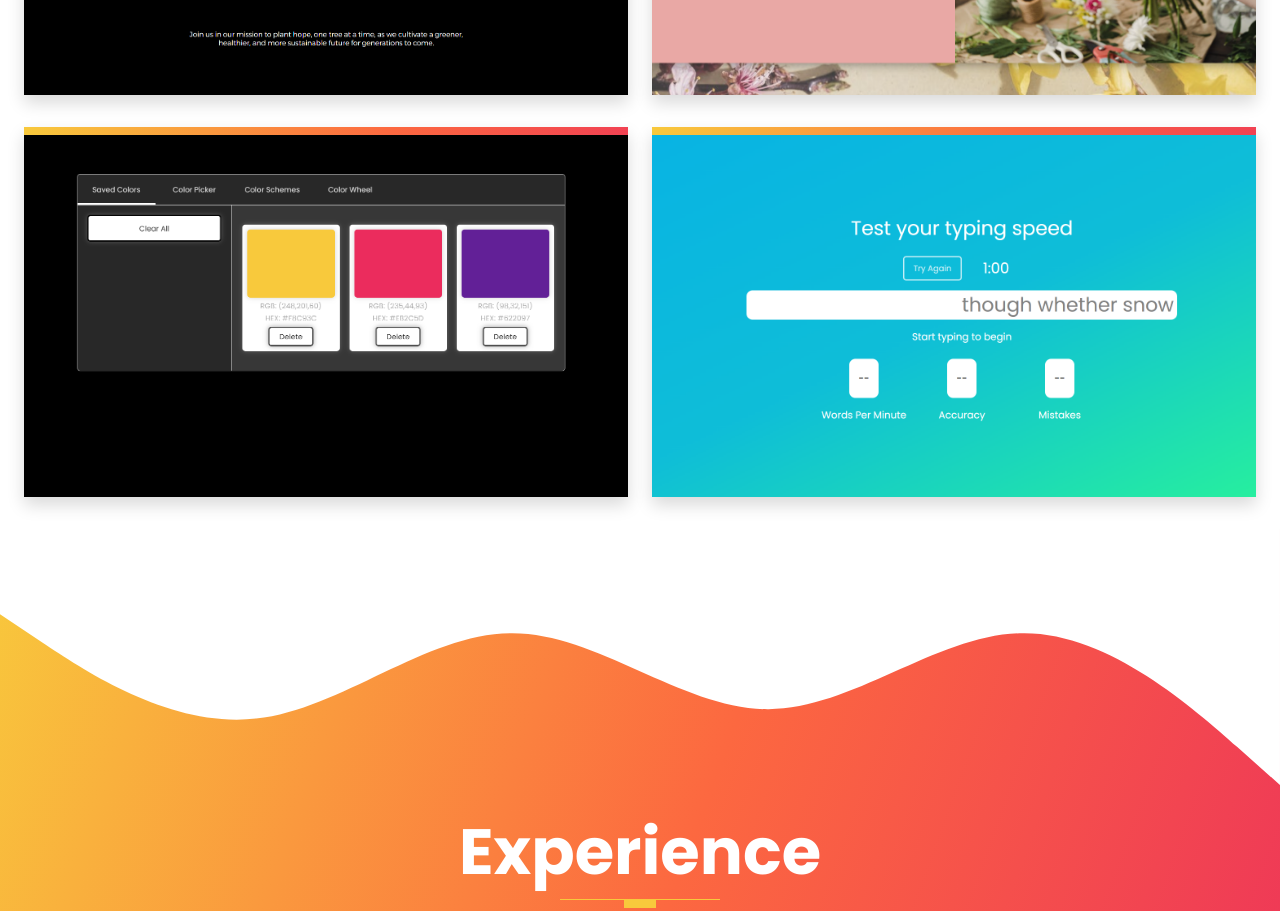
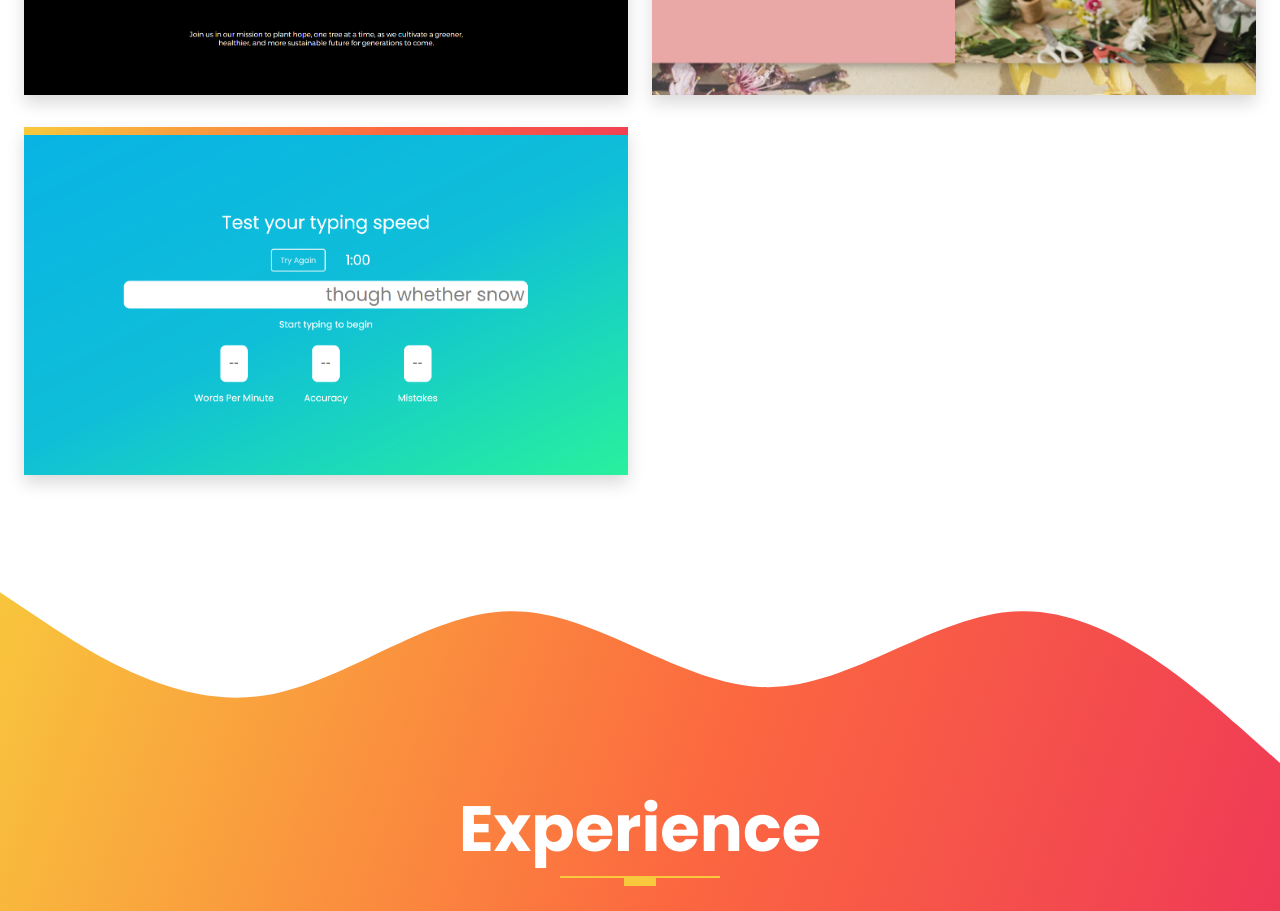
Before and after one commit to mhayakawa1/portfolio-3, a website: page index.html in a window 1280 px wide. Shown: the part 1720-2631 px from the top of the page. Drawn offline with nearby package versions, Linux system fonts and the light colour scheme; files that its build step writes are made by us from their sources.

Commit message:
Update index.html

```diff
--- a/index.html
+++ b/index.html
@@ -142,7 +142,7 @@
           </div>
         </div>
       </div>
-      <div class="col-lg-6 col-md-6 portfolio-box-container">
+      <!--<div class="col-lg-6 col-md-6 portfolio-box-container">
         <div class="portfolio-box shadow">
           <img alt="portfolio 4 image" title="portfolio 4 picture" class="proj-thumbnail"
           src="./images/color-app-thumbnail.png" />
@@ -161,7 +161,7 @@
             </div>
           </div>
         </div>
-      </div>
+      </div>-->
       <div class="col-lg-6 col-md-6 portfolio-box-container">
         <div class="portfolio-box shadow">
           <img alt="portfolio 4 image" title="portfolio 4 picture" class="proj-thumbnail"
```
